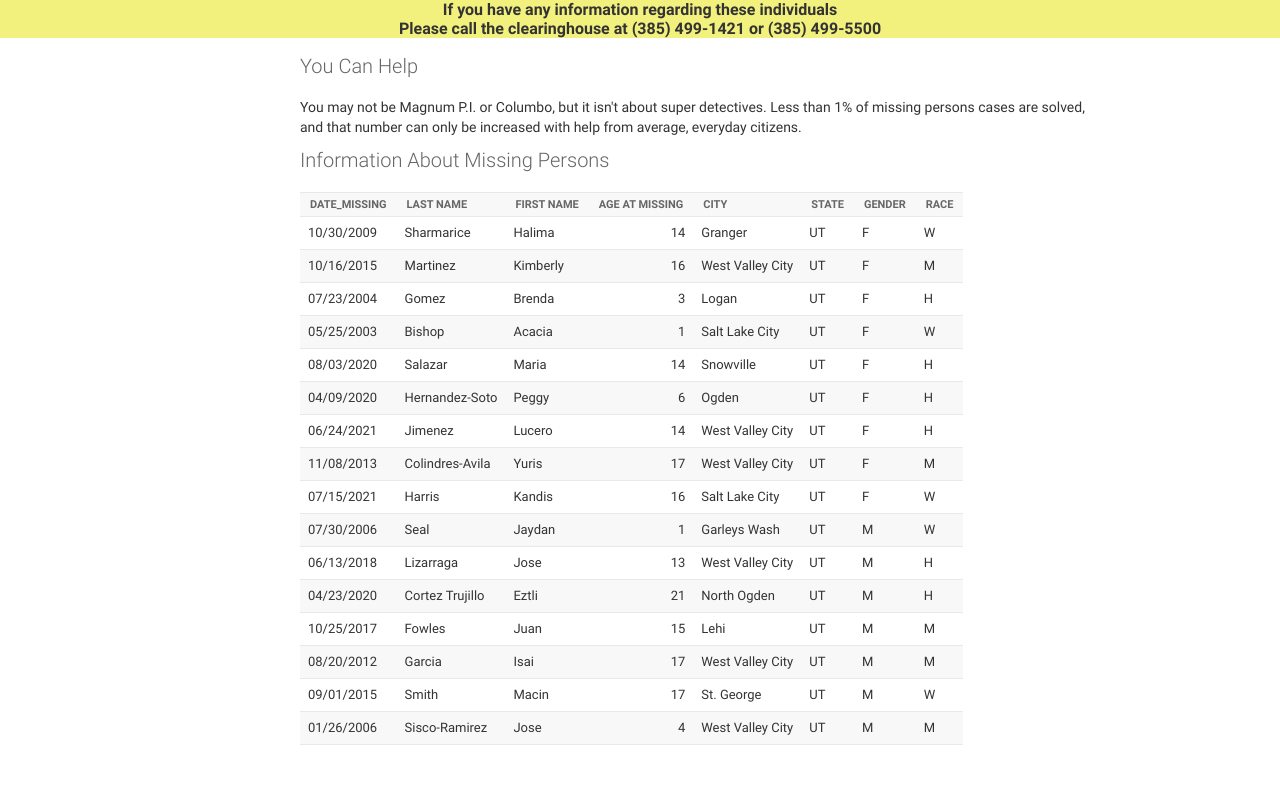
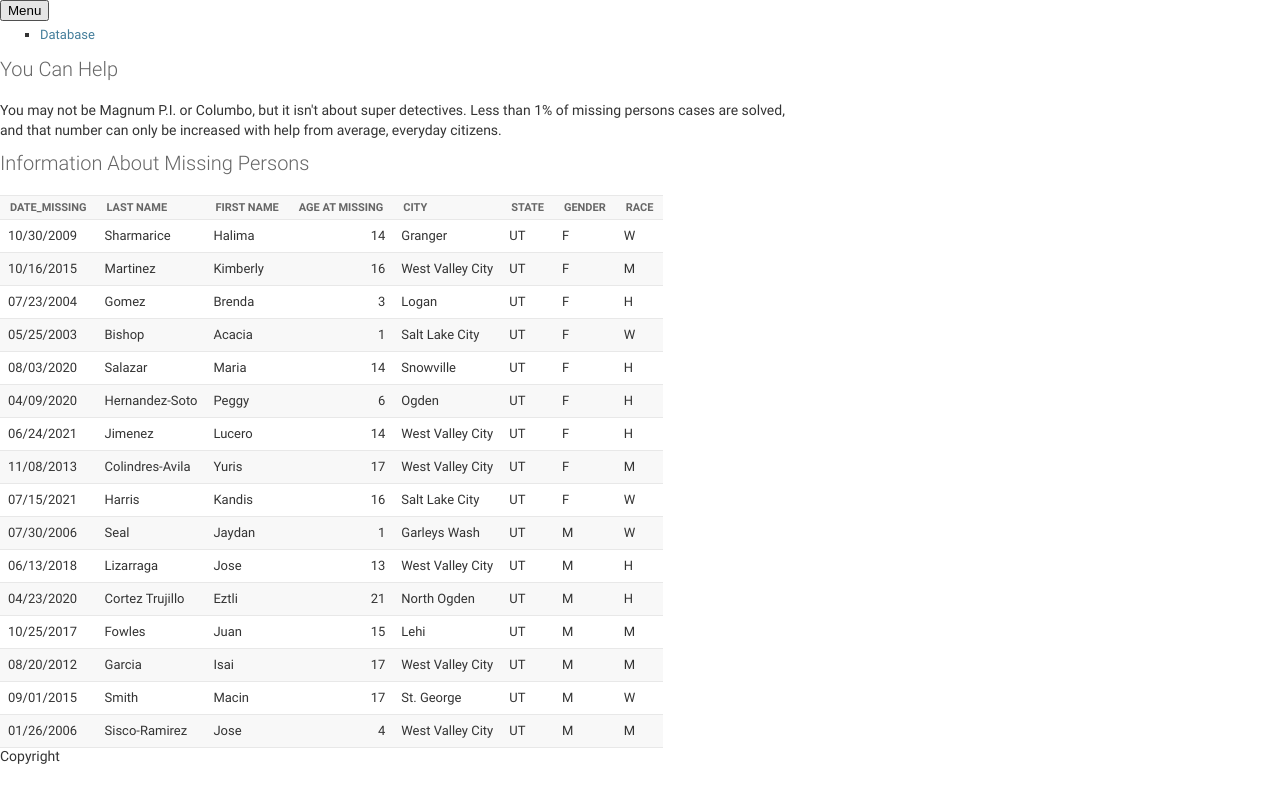
Before and after one commit to ianpurnell01/MissingPersons, a Django app: template missingpersons/templates/landing/index.html in a window 1280 px wide. Run offline with Django 3.2, Linux system fonts and the light colour scheme; the template is opened without the code that fills it, so the values that code supplies are empty.

Commit message:
Handful of changes

```diff
--- a/missingpersons/landing/urls.py
+++ b/missingpersons/landing/urls.py
@@ -1,6 +1,7 @@
 from django.urls import path
-from .views import indexPageView
+from .views import indexPageView, databasePageView
 
 urlpatterns = [
-    path("", indexPageView, name="index")
+    path("", indexPageView, name="index"),
+    path('database/', databasePageView, name='database')
 ]
--- a/missingpersons/landing/views.py
+++ b/missingpersons/landing/views.py
@@ -3,3 +3,6 @@ from django.shortcuts import render
 # Create your views here.
 def indexPageView (request) :
     return render(request, 'landing/index.html')
+
+def databasePageView (request) :
+    return render(request, 'landing/database.html')
--- a/missingpersons/templates/base.html
+++ b/missingpersons/templates/base.html
@@ -0,0 +1,43 @@
+{% load static %}
+<!DOCTYPE html>
+<html lang="en">
+<head>
+    <meta charset="UTF-8">
+    <meta http-equiv="X-UA-Compatible" content="IE=edge">
+    <meta name="viewport" content="width=device-width, initial-scale=1.0">
+    <link href="{% static 'css/base.css' %}" rel="stylesheet"/>
+    <link href="{% static 'css/index.css' %}" rel="stylesheet"/>
+    <title>Missing Persons</title>
+</head>
+<body>
+  <!-- Navigation-->
+  <nav class="navbar navbar-expand-lg navbar-dark fixed-top" id="mainNav">
+    <div class="container">
+        <button class="navbar-toggler navbar-toggler-right" type="button" data-toggle="collapse" data-target="#navbarResponsive" aria-controls="navbarResponsive" aria-expanded="false" aria-label="Toggle navigation">
+            Menu
+            <i class="fas fa-bars ml-1"></i>
+        </button>
+        <div class="collapse navbar-collapse" id="navbarResponsive">
+            <ul class="navbar-nav text-uppercase ml-auto">
+                <li class="nav-item"><a class="nav-link js-scroll-trigger" href="{% url 'database' %}">Database</a></li>
+            </ul>
+        </div>
+    </div>
+</nav>
+
+{% block content %}
+{% endblock %}
+
+ <!-- Footer-->
+ <footer class="footer py-4">
+    <div class="container">
+        <div class="row align-items-center">
+            <div>Copyright</div>
+        </div>
+    </div>
+</footer>
+<script src="https://cdnjs.cloudflare.com/ajax/libs/jquery/3.5.1/jquery.min.js"></script>
+<script src="https://cdn.jsdelivr.net/npm/bootstrap@4.5.3/dist/js/bootstrap.bundle.min.js"></script>
+<script src="https://cdnjs.cloudflare.com/ajax/libs/jquery-easing/1.4.1/jquery.easing.min.js"></script>
+</body>
+</html>
--- a/missingpersons/templates/landing/index.html
+++ b/missingpersons/templates/landing/index.html
@@ -1,24 +1,6 @@
+{% extends 'base.html' %}
 {% load static %}
-<!DOCTYPE html>
-<html lang="en">
-<head>
-    <meta charset="UTF-8">
-    <meta http-equiv="X-UA-Compatible" content="IE=edge">
-    <meta name="viewport" content="width=device-width, initial-scale=1.0">
-    <link href="{% static 'css/base.css' %}" rel="stylesheet"/>
-    <link href="{% static 'css/index.css' %}" rel="stylesheet"/>
-    <title>Missing Persons</title>
-</head>
-<body>
-<div class="row" style="background-color: #f3f17e; text-align: center;">
-    <div class="col">
-        <h2 class="banner">
-            If you have any information regarding these individuals<br/>
-            Please call the clearinghouse at (385) 499-1421 or (385) 499-5500</h2>
-    </div>
-</div>
-<div class="row">
-    <div class="colSM">
+{% block content %}
     <h1>You Can Help</h1>
     <p>
         You may not be Magnum P.I. or Columbo, but it isn't about super detectives. Less than 1% of missing persons cases are solved,<br>
@@ -199,5 +181,4 @@
         </tbody></table>
     </div>
 </div>
-</body>
-</html>
+{% endblock %}
```
Also changed, not shown: missingpersons/templates/landing/database.html (added, +7 -0 lines).
